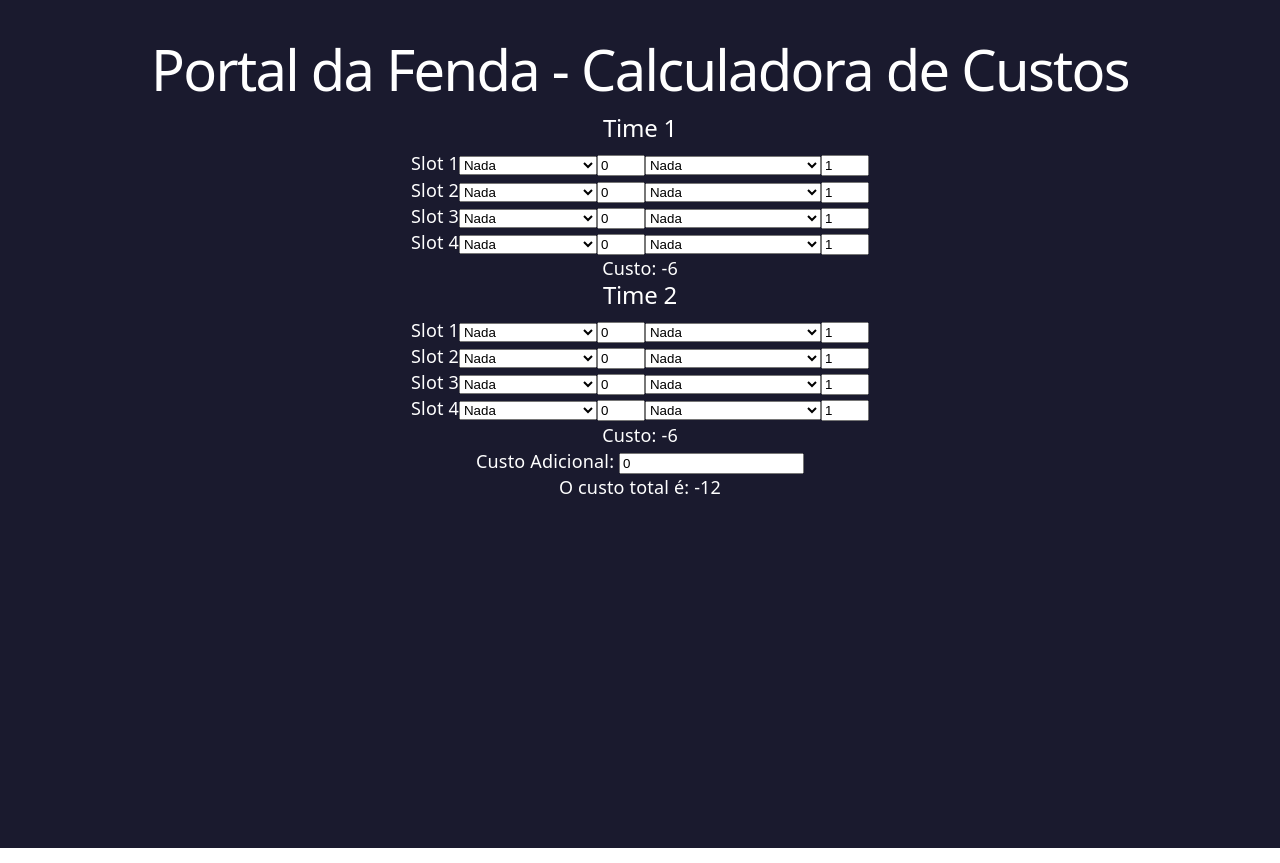
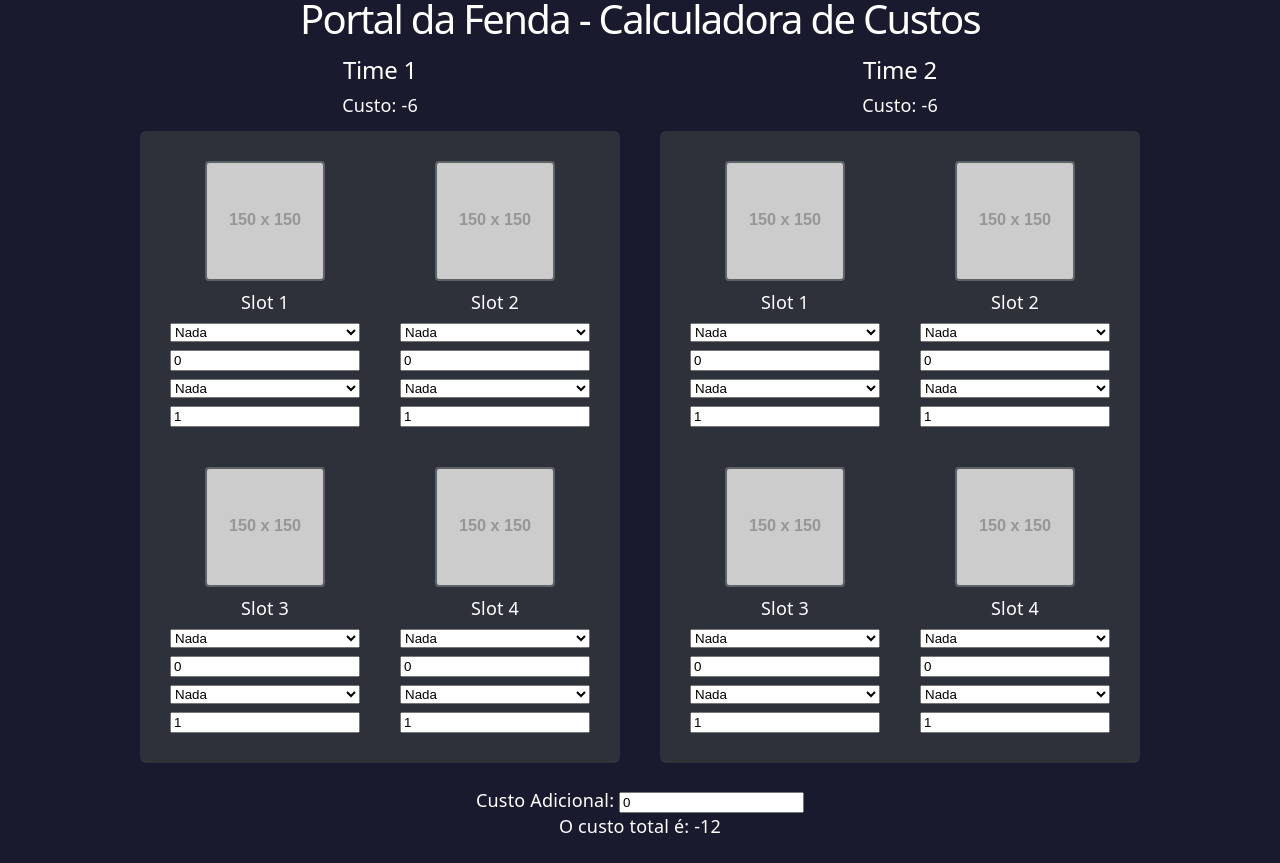
Before and after one commit to Pauloisc/Calculadora-de-Custo---Portal-da-Fenda-WEB, a React (Vite) app: page / in a window 1280 px wide. Built offline with nearby package versions, Linux system fonts and the light colour scheme.

Commit message:
Colocando fotos dos personagens ao selecionar

```diff
--- a/src/App.css
+++ b/src/App.css
@@ -1,6 +1,93 @@
+
+*, *::before, *::after {
+  box-sizing: border-box;
+}
+
+/* Container Principal do App */
 .app-container {
   background-color: #1a1a2e;
   color: #ffffff;
   min-height: 100vh;
-  padding: 24px;
+  padding: 6px 24px 24px 24px;
+  display: flex;
+  flex-direction: column;
+  align-items: center;
 }
+
+/* Centraliza exclusivamente o título principal do site */
+.app-container h1 {
+  text-align: center;
+  width: 100%;
+  margin-top: 0px;
+  margin-bottom: 8px;
+}
+
+/* ESTRUTURA DOS TIMES (CONTAINER WRAPPER) */
+/* Celular por padrão: Empilhado verticalmente */
+.times-wrapper {
+  display: flex;
+  flex-direction: column;
+  gap: 32px;
+  width: 100%;
+  max-width: 1000px;
+  margin-top: 16px;
+}
+
+/* Monitor / PC (Telas acima de 768px) */
+@media (min-width: 768px) {
+  .times-wrapper {
+    flex-direction: row;
+    justify-content: center;
+    align-items: flex-start;
+    gap: 40px;
+  }
+}
+
+/* Seção de cada Time (Agrupa Título, Custo e o Bloco Cinza) */
+.time-section {
+  text-align: center;
+  display: flex;
+  flex-direction: column;
+  align-items: center;
+  flex: 1;
+  width: 100%;
+}
+
+/* Bloco Cinza (Onde ficam os Slots) */
+.time-container {
+  display: grid;
+  grid-template-columns: repeat(2, 1fr);
+  gap: 12px;
+  background-color: #2e303a;
+  padding: 16px;
+  margin-top: 12px;
+  margin-bottom: 24px;
+  width: 100%;
+  border-radius: 6px;
+}
+
+/* ESTILO DO CARD DO SLOT (INTERNO) */
+.slot-container {
+  display: flex;
+  flex-direction: column;
+  align-items: center;
+  padding: 14px;
+  gap: 8px;
+  min-width: 0;
+  width: 100%;
+}
+
+/* Estilo da Imagem / Avatar */
+.slot-avatar {
+  width: 120px;
+  height: 120px;
+  object-fit: cover;
+  border-radius: 4px;
+  border: 2px solid #5f6368;
+}
+
+/* Inputs e Selects dentro dos Slots */
+.slot-container select,
+.slot-container input {
+  width: 100%;
+}
--- a/src/App.jsx
+++ b/src/App.jsx
@@ -31,11 +31,23 @@ function App() {
   return (
     <div className="app-container">
       <h1>Portal da Fenda - Calculadora de Custos</h1>
-
+      <div className="times-wrapper">
+        <div className="time-section">
           <h2>Time 1</h2>
+          <p>Custo: {custoT1}</p>
           <div className="time-container">
-        {time1.map((slot, index) => (
+            {time1.map((slot, index) => {
+              const dadosPersonagem = personagens.find(p => p.nome === slot.personagem) || { imagem: "ID" };
+              return(
                 <div key={index} className="slot-container">
+                  <img
+                    src={dadosPersonagem && dadosPersonagem.imagem !== "ID"
+                      ? `https://lh3.googleusercontent.com/d/${dadosPersonagem.imagem}`
+                      : "https://placehold.co/150x150/2e303a/ffffff?text=?"
+                    }
+                    alt={slot.personagem}
+                    className="slot-avatar"
+                  />
                   <label>Slot {index + 1}</label>
 
                   {/* Dropdown do Personagem */}
@@ -84,14 +96,27 @@ function App() {
                     }}
                   />
                 </div>
-        ))}
+              );
+            })}
           </div>
-      <p>Custo: {custoT1}</p>
+        </div>
 
+        <div className="time-section">
           <h2>Time 2</h2>
+          <p>Custo: {custoT2}</p>
           <div className="time-container">
-        {time2.map((slot, index) => (
+          {time2.map((slot, index) => {
+              const dadosPersonagem = personagens.find(p => p.nome === slot.personagem) || { imagem: "ID" };
+              return(
                 <div key={index} className="slot-container">
+                  <img
+                    src={dadosPersonagem && dadosPersonagem.imagem !== "ID"
+                      ? `https://lh3.googleusercontent.com/d/${dadosPersonagem.imagem}`
+                      : "https://placehold.co/150x150/2e303a/ffffff?text=?"
+                    }
+                    alt={slot.personagem}
+                    className="slot-avatar"
+                  />
                   <label>Slot {index + 1}</label>
 
                   {/* Dropdown do Personagem */}
@@ -140,10 +165,11 @@ function App() {
                     }}
                   />
                 </div>
-        ))}
+              );
+            })}
           </div>
-      <p>Custo: {custoT2}</p>
-
+        </div>
+      </div>
       {/* Input de custo adicional */}
       <div>
         <label>Custo Adicional: </label>
@@ -153,9 +179,10 @@ function App() {
           onChange={(event) => setCustoAdicional(Number(event.target.value))}
         />
       </div>
+
       <p>O custo total é: {custoTotal}</p>
     </div>
-  )
+  );
 }
 
 export default App
--- a/src/data/personagem.js
+++ b/src/data/personagem.js
@@ -10,90 +10,90 @@ export const TIER_RULES = {
 };
 
 export const personagens = [
-  { nome: "Nada", tier: "Nada", partner: "Nada" },
-  { nome: "Acheron", tier: "Coringas", partner: "Nada" },
-  { nome: "Aglaea", tier: "PilaresDoMeta", partner: "Nada" },
-  { nome: "Anaxa", tier: "PilaresDoMeta", partner: "Nada" },
-  { nome: "Archer", tier: "Brilhantes", partner: "Nada" },
-  { nome: "Argenti", tier: "Neutros", partner: "Nada" },
-  { nome: "Ashveil", tier: "Error", partner: "Mortenax Blade" },
-  { nome: "Aventurine", tier: "Coringas", partner: "Nada" },
-  { nome: "Bailu", tier: "Neutros", partner: "Nada" },
-  { nome: "Black Swan", tier: "PilaresDoMeta", partner: "Nada" },
-  { nome: "Blade", tier: "Coringas", partner: "Nada" },
-  { nome: "Boothill", tier: "Coringas", partner: "Nada" },
-  { nome: "Bronya", tier: "Neutros", partner: "Nada" },
-  { nome: "Castorice", tier: "Brilhantes", partner: "Nada" },
-  { nome: "Cerydra", tier: "Brilhantes", partner: "Nada" },
-  { nome: "Cipher", tier: "Brilhantes", partner: "Nada" },
-  { nome: "Clara", tier: "Neutros", partner: "Nada" },
-  { nome: "Cyrene", tier: "PilaresDoMeta", partner: "Nada" },
-  { nome: "DHIL", tier: "Coringas", partner: "Nada" },
-  { nome: "DHPT", tier: "Brilhantes", partner: "Nada" },
-  { nome: "Dr Ratio", tier: "Neutros", partner: "Nada" },
-  { nome: "Evanescia", tier: "PilaresDoMeta", partner: "Yao Guang" },
-  { nome: "Evernight", tier: "PilaresDoMeta", partner: "Nada" },
-  { nome: "Feixiao", tier: "Coringas", partner: "Nada" },
-  { nome: "Firefly", tier: "PilaresDoMeta", partner: "Nada" },
-  { nome: "Fu Xuan", tier: "Neutros", partner: "Nada" },
-  { nome: "Fugue", tier: "Brilhantes", partner: "Nada" },
-  { nome: "Gepard", tier: "Neutros", partner: "Nada" },
-  { nome: "Himeko", tier: "Neutros", partner: "Nada" },
-  { nome: "Huohuo", tier: "Brilhantes", partner: "Nada" },
-  { nome: "Hyacine", tier: "PilaresDoMeta", partner: "Nada" },
-  { nome: "Hysilens", tier: "PilaresDoMeta", partner: "Nada" },
-  { nome: "Jade", tier: "Neutros", partner: "Nada" },
-  { nome: "Jiaoqiu", tier: "Coringas", partner: "Nada" },
-  { nome: "Jing Yuan", tier: "Neutros", partner: "Nada" },
-  { nome: "Jingliu", tier: "Coringas", partner: "Nada" },
-  { nome: "Kafka", tier: "Brilhantes", partner: "Nada" },
-  { nome: "Lingsha", tier: "Brilhantes", partner: "Nada" },
-  { nome: "Luocha", tier: "Neutros", partner: "Nada" },
-  { nome: "Mydei", tier: "Coringas", partner: "Nada" },
-  { nome: "Phainon", tier: "Brilhantes", partner: "Nada" },
-  { nome: "Rappa", tier: "Coringas", partner: "Nada" },
-  { nome: "Robin", tier: "Coringas", partner: "Nada" },
-  { nome: "Ruan Mei", tier: "Neutros", partner: "Nada" },
-  { nome: "Saber", tier: "Brilhantes", partner: "Nada" },
-  { nome: "Seele", tier: "Brilhantes", partner: "Nada" },
-  { nome: "Silver Wolf", tier: "Coringas", partner: "Nada" },
-  { nome: "Silver Wolf 999", tier: "Error", partner: "Nada" },
-  { nome: "Sparkle", tier: "PilaresDoMeta", partner: "Nada" },
-  { nome: "Sparxie", tier: "PilaresDoMeta", partner: "Nada" },
-  { nome: "Sunday", tier: "Brilhantes", partner: "Nada" },
-  { nome: "The Dahlia", tier: "Error", partner: "Nada" },
-  { nome: "The Herta", tier: "PilaresDoMeta", partner: "Nada" },
-  { nome: "Topaz & Numby", tier: "Neutros", partner: "Nada" },
-  { nome: "Trailblazer", tier: "Neutros", partner: "Nada" },
-  { nome: "Tribbie", tier: "PilaresDoMeta", partner: "Nada" },
-  { nome: "Welt", tier: "Brilhantes", partner: "Nada" },
-  { nome: "Yanqing", tier: "QuebraGalho", partner: "Nada" },
-  { nome: "Yao Guang", tier: "Error", partner: "Nada" },
-  { nome: "Yunli", tier: "Coringas", partner: "Nada" },
-  { nome: "Arlan", tier: "FundoDoPoco", partner: "Nada" },
-  { nome: "Asta", tier: "QuebraGalho", partner: "Nada" },
-  { nome: "Dan Heng", tier: "FundoDoPoco", partner: "Nada" },
-  { nome: "Gallagher", tier: "QuebraGalho", partner: "Nada" },
-  { nome: "Guinaifen", tier: "FundoDoPoco", partner: "Nada" },
-  { nome: "Hanya", tier: "QuebraGalho", partner: "Nada" },
-  { nome: "Herta", tier: "QuebraGalho", partner: "Nada" },
-  { nome: "Hook", tier: "FundoDoPoco", partner: "Nada" },
-  { nome: "Luka", tier: "FundoDoPoco", partner: "Nada" },
-  { nome: "Lynx", tier: "QuebraGalho", partner: "Nada" },
-  { nome: "Marco Caca", tier: "QuebraGalho", partner: "Nada" },
-  { nome: "Mortenax Blade", tier: "PilaresDoMeta", partner: "Nada" },
-  { nome: "Marco Preservacao", tier: "FundoDoPoco", partner: "Nada" },
-  { nome: "Misha", tier: "FundoDoPoco", partner: "Nada" },
-  { nome: "Moze", tier: "FundoDoPoco", partner: "Nada" },
-  { nome: "Natasha", tier: "FundoDoPoco", partner: "Nada" },
-  { nome: "Pela", tier: "QuebraGalho", partner: "Nada" },
-  { nome: "Qingque", tier: "QuebraGalho", partner: "Nada" },
-  { nome: "Sampo", tier: "QuebraGalho", partner: "Nada" },
-  { nome: "Serval", tier: "QuebraGalho", partner: "Nada" },
-  { nome: "Sushang", tier: "FundoDoPoco", partner: "Nada" },
-  { nome: "Tingyun", tier: "QuebraGalho", partner: "Nada" },
-  { nome: "Xueyi", tier: "FundoDoPoco", partner: "Nada" },
-  { nome: "Yukong", tier: "FundoDoPoco", partner: "Nada" }
+  { nome: "Nada", tier: "Nada", partner: "Nada", imagem: "ID" },
+  { nome: "Acheron", tier: "Coringas", partner: "Nada", imagem: "1ItHFHilnE-76GeigTPgvJRbx_4l4hQB5" },
+  { nome: "Aglaea", tier: "PilaresDoMeta", partner: "Nada", imagem: "1P7l1lL8SNsfwyC_Vrib2PipHY4Zc1ACl" },
+  { nome: "Anaxa", tier: "PilaresDoMeta", partner: "Nada", imagem: "1AoOI7PsvwezZsFPm8l6eUoJu-qBCRYHZ" },
+  { nome: "Archer", tier: "Brilhantes", partner: "Nada", imagem: "1m-cLFGzgQ0hkwFbu3doYTV-jV0Zl0H7E" },
+  { nome: "Argenti", tier: "Neutros", partner: "Nada", imagem: "1quhMHtCqHBJpqB4jJszl89tm2Z2iawSa" },
+  { nome: "Ashveil", tier: "Error", partner: "Mortenax Blade", imagem: "16eRRDXTnZQKWfnGjqR7DUeS6twKJi1EF" },
+  { nome: "Aventurine", tier: "Coringas", partner: "Nada", imagem: "10XNZ1wG8__ZaaTfOMshExJlCQW0O51tA" },
+  { nome: "Bailu", tier: "Neutros", partner: "Nada", imagem: "1vVLbiHSdXovPulzz6_ubz9JGjeSaWwZ0" },
+  { nome: "Black Swan", tier: "PilaresDoMeta", partner: "Nada", imagem: "1WxW5UdHlET_OUEw2PdKDtC3jfAtHpeGx" },
+  { nome: "Blade", tier: "Coringas", partner: "Nada", imagem: "11dD3Kde2Km7Bt5r9UYK47vHZcHKlN68M" },
+  { nome: "Boothill", tier: "Coringas", partner: "Nada", imagem: "1I8wtxH-u-T1UqC446_aQkeTW3biOiQZk" },
+  { nome: "Bronya", tier: "Neutros", partner: "Nada", imagem: "1EXECJEs3v6-tk5gbbwPvwq-BT5TsWou2" },
+  { nome: "Castorice", tier: "Brilhantes", partner: "Nada", imagem: "1MJnZpAr9-l-axaRGJ-d0lMXogcvVnd0c" },
+  { nome: "Cerydra", tier: "Brilhantes", partner: "Nada", imagem: "1D4pXAVQJCt6GzDvGSs3wmwBqHZPINLrM" },
+  { nome: "Cipher", tier: "Brilhantes", partner: "Nada", imagem: "15oUZXfmwnypsTf_E1JYXF6g4QnY1WxIF" },
+  { nome: "Clara", tier: "Neutros", partner: "Nada", imagem: "1UWplAhXsxnsCIqEyuHMuK6BOXZXDzt1u" },
+  { nome: "Cyrene", tier: "PilaresDoMeta", partner: "Nada", imagem: "12wfqlNDD6b8bSSYmabuR8iJdkF9_S0Dg" },
+  { nome: "DHIL", tier: "Coringas", partner: "Nada", imagem: "1hq9VL_19FNRJRK1JdVV6LIXydcTTrXuT" },
+  { nome: "DHPT", tier: "Brilhantes", partner: "Nada", imagem: "11JDjC1TiVNAjsKq9ig_XbmQKgFX0M1xG" },
+  { nome: "Dr Ratio", tier: "Neutros", partner: "Nada", imagem: "1EgyrPhHVhJIYWvgOAfLtST1cRfmyFE0j" },
+  { nome: "Evanescia", tier: "PilaresDoMeta", partner: "Yao Guang", imagem: "1TbMcCe1p_gtc4l2qAzStRvlUYP9gj1qx" },
+  { nome: "Evernight", tier: "PilaresDoMeta", partner: "Nada", imagem: "1r7BL28LnLjNpL84Pl1HJcrEq_dikkwsh" },
+  { nome: "Feixiao", tier: "Coringas", partner: "Nada", imagem: "1e762dKDfgz5AuZ1sgpwFoSN3uZzeE36I" },
+  { nome: "Firefly", tier: "PilaresDoMeta", partner: "Nada", imagem: "1ugERUOCLQuAlLgNpYK_DOX6FMdYRFSIL" },
+  { nome: "Fu Xuan", tier: "Neutros", partner: "Nada", imagem: "18EqePLeBaw01OK3rsKo2x6aiQ3cMchQZ" },
+  { nome: "Fugue", tier: "Brilhantes", partner: "Nada", imagem: "1HrI7gJmIp6EV5TK0ksr225j-YiNQUq0O" },
+  { nome: "Gepard", tier: "Neutros", partner: "Nada", imagem: "1-0b2uGlnZ-blWZylc530OwA7bmXPEHsK" },
+  { nome: "Himeko", tier: "Neutros", partner: "Nada", imagem: "11K-Xa0ZJE_B8yqCTfNJNA6WM5NkVjPEP" },
+  { nome: "Huohuo", tier: "Brilhantes", partner: "Nada", imagem: "1MPqDb4sA8zg4estASHsMiEQK8v2bPXMW" },
+  { nome: "Hyacine", tier: "PilaresDoMeta", partner: "Nada", imagem: "1ANAyq7OEl_XO0Us-MBNZaKZ15PjVl0Ta" },
+  { nome: "Hysilens", tier: "PilaresDoMeta", partner: "Nada", imagem: "1ZHpdxATJFfMWyjKFZwwxQJ---yLORzX1" },
+  { nome: "Jade", tier: "Neutros", partner: "Nada", imagem: "11aV5fa1VJH9P-LdB98cpI8joOFkL4fMA" },
+  { nome: "Jiaoqiu", tier: "Coringas", partner: "Nada", imagem: "1wetGOLzJGGZ3a4wrI8i8cpY_vEZtSZOU" },
+  { nome: "Jing Yuan", tier: "Neutros", partner: "Nada", imagem: "1fKMZvqgswka-yVEIPcIA-88tySDILAS_" },
+  { nome: "Jingliu", tier: "Coringas", partner: "Nada", imagem: "1o-7NOyrO61m7xd7rzstuVTnN1am94wtt" },
+  { nome: "Kafka", tier: "Brilhantes", partner: "Nada", imagem: "1ML8Qw-v62R7rpZvGlfbJ2DmDRtI7-mTs" },
+  { nome: "Lingsha", tier: "Brilhantes", partner: "Nada", imagem: "1AjqPanLYYM5WC-QrxemBLYTQrRAachF3" },
+  { nome: "Luocha", tier: "Neutros", partner: "Nada", imagem: "1gf7VgOnzq9ip2dG_iXuP-iBEpKHXXSgd" },
+  { nome: "Mydei", tier: "Coringas", partner: "Nada", imagem: "1ikn6S-Ig1JxZRjW0aYJcfXzs9niOV4vZ" },
+  { nome: "Phainon", tier: "Brilhantes", partner: "Nada", imagem: "1bzjyn0mLSJNCx6ASIG443SCSLnAz0TXG" },
+  { nome: "Rappa", tier: "Coringas", partner: "Nada", imagem: "1jiJ3iunn9K856g2VtO0aHUYgcbQZJf3E" },
+  { nome: "Robin", tier: "Coringas", partner: "Nada", imagem: "1ZCCaXwoR1TOGZJDmEoyVSfCqanYlVb4v" },
+  { nome: "Ruan Mei", tier: "Neutros", partner: "Nada", imagem: "1N7nUIr0F7W7cKqtK-qWmDroliW93QJ2l" },
+  { nome: "Saber", tier: "Brilhantes", partner: "Nada", imagem: "1siuj2efBCBuX49R4XbRDkw7HyEL_KbvE" },
+  { nome: "Seele", tier: "Brilhantes", partner: "Nada", imagem: "1MCo90ENRFrF_GPHC2_MNVLqSeEk6L08y" },
+  { nome: "Silver Wolf", tier: "Coringas", partner: "Nada", imagem: "1MbhoAlvBkX4uAy12zda6vxi-Nl3NiB3x" },
+  { nome: "Silver Wolf 999", tier: "Error", partner: "Nada", imagem: "1jPOOzuwXvnHGNGvVtcEE6fpJ5CWZe_J0" },
+  { nome: "Sparkle", tier: "PilaresDoMeta", partner: "Nada", imagem: "1l47smxqNpQ8mU4LDHmmDNrynocNwJD9m" },
+  { nome: "Sparxie", tier: "PilaresDoMeta", partner: "Nada", imagem: "1vdx_yspU09BLLowe4vycQrdDSVTLVtao" },
+  { nome: "Sunday", tier: "Brilhantes", partner: "Nada", imagem: "1mhXuCGj2DqyzMpRYIoq5z8azBpPsaByz" },
+  { nome: "The Dahlia", tier: "Error", partner: "Nada", imagem: "1xLcdjBUfXr_BPlY03kl1vIMSUXKloF2G" },
+  { nome: "The Herta", tier: "PilaresDoMeta", partner: "Nada", imagem: "1YPOU2ZAVfQAECkThjDn9wInUYtAfVyeK" },
+  { nome: "Topaz & Numby", tier: "Neutros", partner: "Nada", imagem: "13tJU8JKYGdsrwTo8riWQjvvwU0DoV_XA" },
+  { nome: "Trailblazer", tier: "Neutros", partner: "Nada", imagem: "1rRUONP7xovPr0L6R0NLV1w0yoSF9-iag" },
+  { nome: "Tribbie", tier: "PilaresDoMeta", partner: "Nada", imagem: "1B4Nzbd_ZNu9yu8HdcJCGB23suRf49sZL" },
+  { nome: "Welt", tier: "Brilhantes", partner: "Nada", imagem: "1r0mdCRKKEW4k01zNO7zeyT-m9CNY3iKm" },
+  { nome: "Yanqing", tier: "QuebraGalho", partner: "Nada", imagem: "1DmpCxfbmbraOLcPH2HNIu-H8GSh51YLZ" },
+  { nome: "Yao Guang", tier: "Error", partner: "Nada", imagem: "1RTg2q2EbxF_VRf5aS99Az73YsAbfcfu8" },
+  { nome: "Yunli", tier: "Coringas", partner: "Nada", imagem: "1w4R9mhpdmcGg_v23nq_3WB8RTkMEh1Aa" },
+  { nome: "Arlan", tier: "FundoDoPoco", partner: "Nada", imagem: "194mgciUC-STtUGY5_tI1lhxvT5DR_U8a" },
+  { nome: "Asta", tier: "QuebraGalho", partner: "Nada", imagem: "1OVDRxho_a0uvmXybW2KjssdRHrR7ZB-e" },
+  { nome: "Dan Heng", tier: "FundoDoPoco", partner: "Nada", imagem: "1UWGRpx0aSz-uCUGCl8kUXxnePLAhEXty" },
+  { nome: "Gallagher", tier: "QuebraGalho", partner: "Nada", imagem: "1G0Gi0856vMELpJQX9Us9rL9M7oXCT5lI" },
+  { nome: "Guinaifen", tier: "FundoDoPoco", partner: "Nada", imagem: "19dcVrmMTTeEmwcyn9rRZ2tfUlB_lG52p" },
+  { nome: "Hanya", tier: "QuebraGalho", partner: "Nada", imagem: "1kHJKB2P1XO7_XAKJap-zCT1MrswcbL8F" },
+  { nome: "Herta", tier: "QuebraGalho", partner: "Nada", imagem: "1sIA-W9MHvBZD8YqEwqUK51fGwrgAzTaX" },
+  { nome: "Hook", tier: "FundoDoPoco", partner: "Nada", imagem: "1kjGq7j1LYeBc8zXjtYDqPEtyBow92ct3" },
+  { nome: "Luka", tier: "FundoDoPoco", partner: "Nada", imagem: "1mxqVbJCDzJQ_lmTklG8dQFAE2JKGW2kq" },
+  { nome: "Lynx", tier: "QuebraGalho", partner: "Nada", imagem: "1zMYvlkID3_mwOOSttrWGr6ijFNOQfBeD" },
+  { nome: "Marco Caca", tier: "QuebraGalho", partner: "Nada", imagem: "1RoEy-sMAXX1ZIQ4Ji5wtawnwK9suYW-t" },
+  { nome: "Mortenax Blade", tier: "PilaresDoMeta", partner: "Nada", imagem: "1VKAg_8hs_TYogQMPn4WMrxk3ac5k_5Wu" },
+  { nome: "Marco Preservacao", tier: "FundoDoPoco", partner: "Nada", imagem: "1CuPzcjO1Nz4ZCeYKE8wljuppdLRuVEGO" },
+  { nome: "Misha", tier: "FundoDoPoco", partner: "Nada", imagem: "1mYt1w24VA58LApgjYsKByTdWC7qxWj65" },
+  { nome: "Moze", tier: "FundoDoPoco", partner: "Nada", imagem: "1N4GBclMKyLRZdeIwnqWuC22uOBmndd7Y" },
+  { nome: "Natasha", tier: "FundoDoPoco", partner: "Nada", imagem: "1oHOSBV2h2k8KVw6A6cOaNAUGIGUhA0hs" },
+  { nome: "Pela", tier: "QuebraGalho", partner: "Nada", imagem: "1HlA0ykKSuP6GuWTpJa5ZdhmeO3P3Ir7v" },
+  { nome: "Qingque", tier: "QuebraGalho", partner: "Nada", imagem: "1AtAL2h8LU0D3HVfZqsOwsR7nrH2LPf2t" },
+  { nome: "Sampo", tier: "QuebraGalho", partner: "Nada", imagem: "1EQRD1aflHZs2z2H6cyo7K8q290_7tSJ3" },
+  { nome: "Serval", tier: "QuebraGalho", partner: "Nada", imagem: "1S_PX8USM-EUEkVUwNesq2pFR6gty2t4O" },
+  { nome: "Sushang", tier: "FundoDoPoco", partner: "Nada", imagem: "1duREmJrwSX4vD79oEFYFWTi0Rh3j7abq" },
+  { nome: "Tingyun", tier: "QuebraGalho", partner: "Nada", imagem: "1YeLgylApUSLh1wmsDZcHAIguFiPALHM_" },
+  { nome: "Xueyi", tier: "FundoDoPoco", partner: "Nada", imagem: "1N-rZYzZR6B1_FA9k2p5ZKvLk7ahOtyiQ" },
+  { nome: "Yukong", tier: "FundoDoPoco", partner: "Nada", imagem: "1tADgyp1vd8tgTac7SeIXfdm7cOmIe6MO" }
 ];
 
 export const cones = {
--- a/src/index.css
+++ b/src/index.css
@@ -73,12 +73,12 @@ h2 {
 }
 
 h1 {
-  font-size: 56px;
+  font-size: 40px;
   letter-spacing: -1.68px;
-  margin: 32px 0;
+  margin: 8px 0;
   @media (max-width: 1024px) {
     font-size: 36px;
-    margin: 20px 0;
+    margin: 12px 0;
   }
 }
 h2 {
```
Lines whose indentation alone changed are shown as unchanged.
